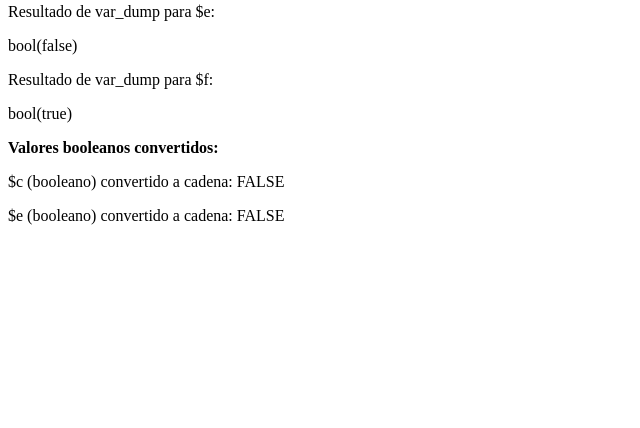
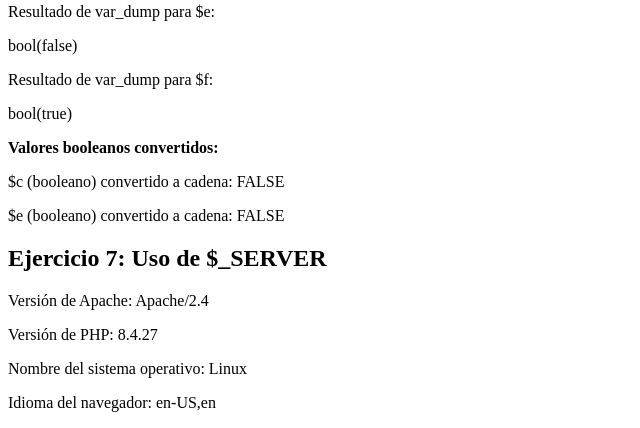
Before and after one commit to Robert2973/tecweb, a PHP site: page / in a window 1280 px wide. Shown: the part 1490-1918 px from the top of the page, without its empty margins (0-640 px from the left). Before the commit the page ends 1715 px from the top, so only its background shows below. Run offline with PHP 8.4, Linux system fonts and the light colour scheme.

Commit message:
Septimo ejercicio

```diff
--- a/practicas/p05/index.php
+++ b/practicas/p05/index.php
@@ -153,9 +153,9 @@ $variables = [
     {
         // Inicializar las variables
         $a = "7 personas";
-        $b = (integer) $a;
+        $b = (int) $a;
         $a = "9E3";
-        $c = (double) $a;
+        $c = (float) $a;
 
         // Imprimir los valores y tipos
         echo "<p>\$a = $a </p>";
@@ -173,14 +173,15 @@ $variables = [
     <h2>Ejercicio 6: Valores booleanos</h2>
     <?php
     // Función para el Ejercicio 6
-    function ejercicio6() {
+    function ejercicio6()
+    {
         // Inicializar las variables del ejercicio 6
         $a = "0";
         $b = "TRUE";
         $c = FALSE;
-        $d = ($a OR $b);
-        $e = ($a AND $c);
-        $f = ($a XOR $b);
+        $d = ($a or $b);
+        $e = ($a and $c);
+        $f = ($a xor $b);
 
         // Convertir valores booleanos a cadenas para mostrar con echo
         $c_string = $c ? 'true' : 'false';
@@ -208,6 +209,30 @@ $variables = [
     // Llamar a la función del Ejercicio 6
     ejercicio6();
     ?>
+
+
+
+
+    <!-- Ejercicio 7: Uso de $_SERVER -->
+    <h2>Ejercicio 7: Uso de $_SERVER</h2>
+    <?php
+    // Función para el Ejercicio 7
+    function ejercicio7()
+    {
+        $apache_version = $_SERVER['SERVER_SOFTWARE'];
+        $php_version = phpversion();
+        $server_os = PHP_OS;
+        $client_language = $_SERVER['HTTP_ACCEPT_LANGUAGE'];
+
+        echo "<p>Versión de Apache: $apache_version</p>";
+        echo "<p>Versión de PHP: $php_version</p>";
+        echo "<p>Nombre del sistema operativo: $server_os</p>";
+        echo "<p>Idioma del navegador: $client_language</p>";
+    }
+
+    // Llamar a la función del Ejercicio 7
+    ejercicio7();
+    ?>
 </body>
 
 </html>
```
Lines whose indentation alone changed are shown as unchanged.
